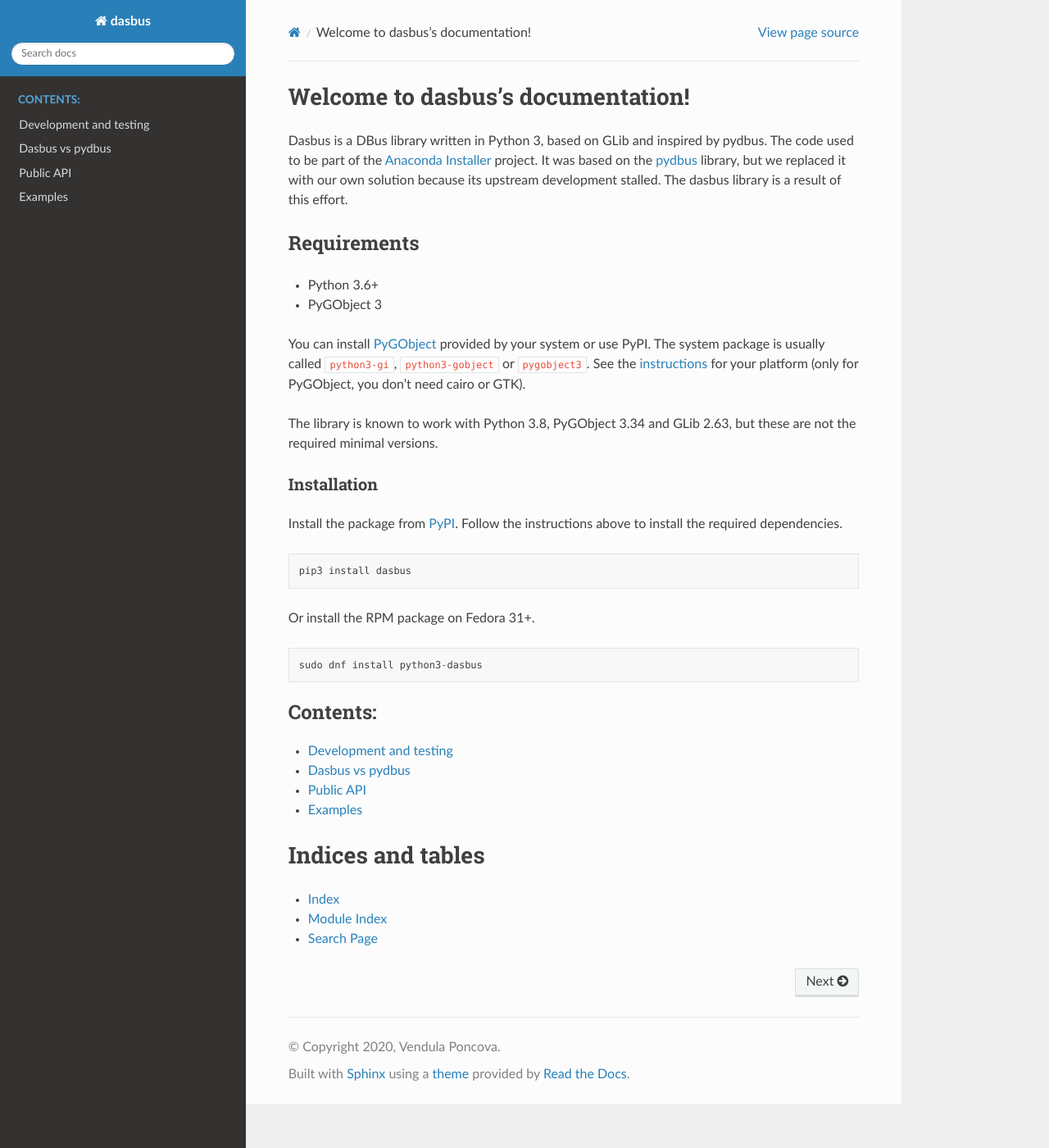
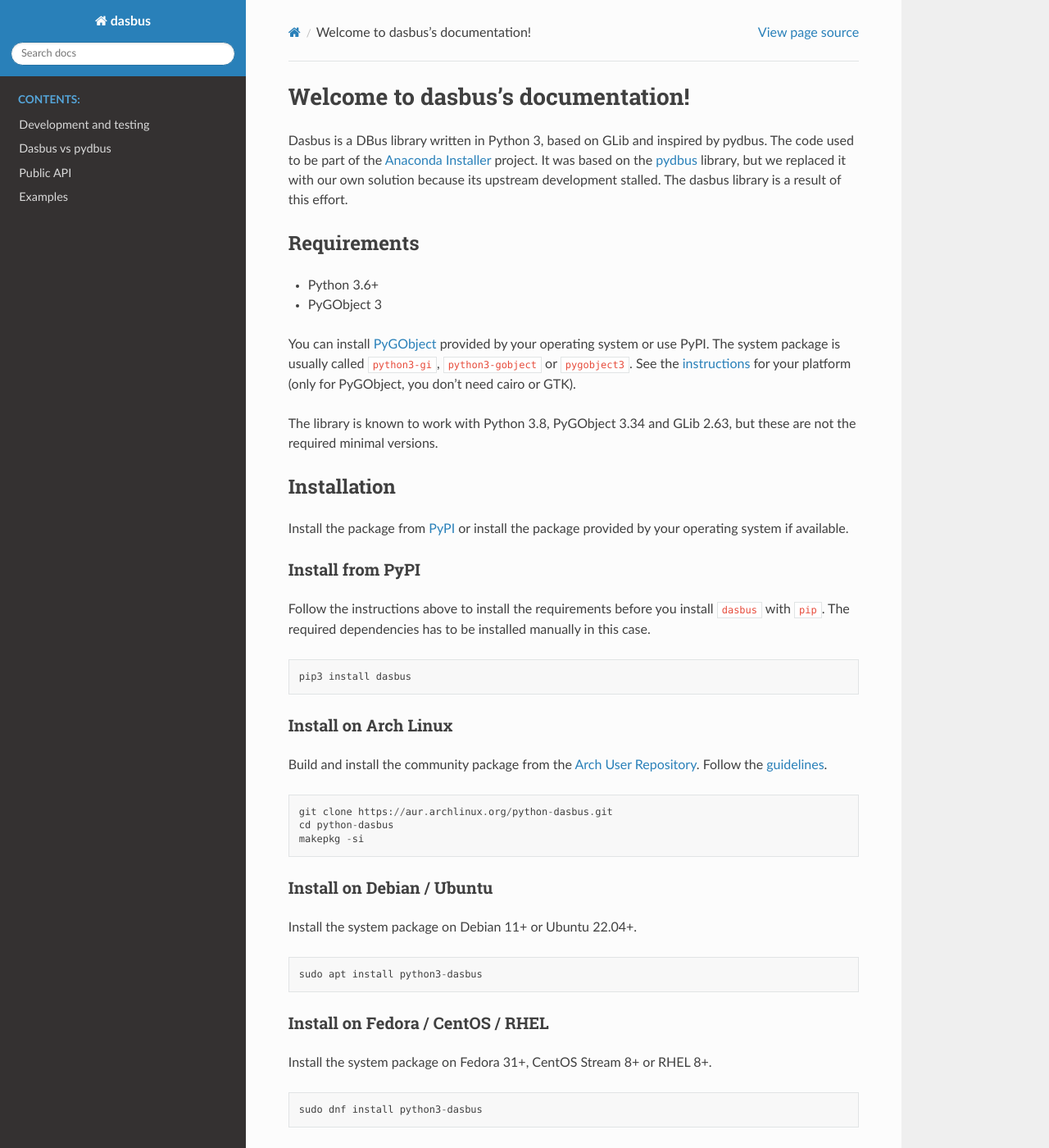
Before and after one commit to dasbus-project/dasbus, a Sphinx documentation site: the page built from docs/index.rst, in a window 1280 px wide and 1400 px high. Shown: the whole window at 82% size. Built offline with Sphinx 7.4.7 and the Read the Docs theme 2.0.0, drawn with Linux system fonts in a browser that asks for light colours; some of the changed text lies outside the part shown.

Commit message:
Documentation: Improve the installation instruction
* Clean up the installation documentation in the README.md file.
* Add steps for all operating systems that provide the dasbus package.

```diff
--- a/docs/index.rst
+++ b/docs/index.rst
@@ -8,35 +8,74 @@
 of this effort.
 
 Requirements
-____________
+------------
 
 - Python 3.6+
 - PyGObject 3
 
-You can install `PyGObject <https://pygobject.readthedocs.io>`_ provided by your system or use
-PyPI. The system package is usually called ``python3-gi``, ``python3-gobject`` or ``pygobject3``.
-See the `instructions <https://pygobject.readthedocs.io/en/latest/getting_started.html>`_ for
-your platform (only for PyGObject, you don't need cairo or GTK).
+You can install `PyGObject <https://pygobject.readthedocs.io>`_ provided by your operating system
+or use PyPI. The system package is usually called ``python3-gi``, ``python3-gobject`` or
+``pygobject3``. See the `instructions <https://pygobject.readthedocs.io/en/latest/getting_started.html>`_
+for your platform (only for PyGObject, you don't need cairo or GTK).
 
 The library is known to work with Python 3.8, PyGObject 3.34 and GLib 2.63, but these are not the
 required minimal versions.
 
+
 Installation
 ------------
 
-Install the package from `PyPI <https://pypi.org/project/dasbus/>`_. Follow the instructions above
-to install the required dependencies.
+Install the package from `PyPI <https://pypi.org/project/dasbus/>`_ or install the package
+provided by your operating system if available.
+
+Install from PyPI
+^^^^^^^^^^^^^^^^^
+
+Follow the instructions above to install the requirements before you install ``dasbus`` with
+``pip``. The required dependencies has to be installed manually in this case.
 
 ::
 
     pip3 install dasbus
 
+Install on Arch Linux
+^^^^^^^^^^^^^^^^^^^^^
 
-Or install the RPM package on Fedora 31+.
+Build and install the community package from the `Arch User Repository <https://aur.archlinux.org/>`_.
+Follow the `guidelines <https://wiki.archlinux.org/title/Arch_User_Repository>`_.
+
+::
+
+    git clone https://aur.archlinux.org/python-dasbus.git
+    cd python-dasbus
+    makepkg -si
+
+Install on Debian / Ubuntu
+^^^^^^^^^^^^^^^^^^^^^^^^^^
+
+Install the system package on Debian 11+ or Ubuntu 22.04+.
+
+::
+
+    sudo apt install python3-dasbus
+
+Install on Fedora / CentOS / RHEL
+^^^^^^^^^^^^^^^^^^^^^^^^^^^^^^^^^
+
+Install the system package on Fedora 31+, CentOS Stream 8+ or RHEL 8+.
 
 ::
 
     sudo dnf install python3-dasbus
+
+Install on openSUSE
+^^^^^^^^^^^^^^^^^^^
+
+Install the system package on openSUSE Tumbleweed or openSUSE Leap 15.2+.
+
+::
+
+    sudo zypper install python3-dasbus
 
 
 .. toctree::
@@ -49,7 +88,7 @@
    Examples <examples>
 
 Indices and tables
-==================
+------------------
 
 - :ref:`genindex`
 - :ref:`modindex`
```
Also changed, not shown: README.md (+18 -15 lines).
